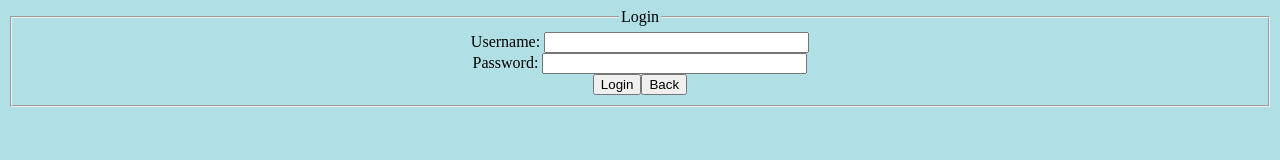
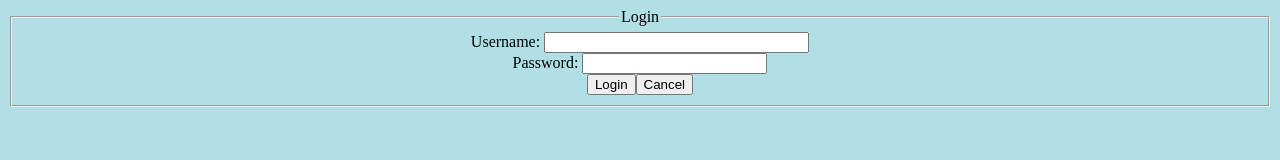
Before and after one commit to 31435151/LoginBaladadJohn, a website: page public/index.html in a window 1280 px wide. Drawn offline with Linux system fonts and the light colour scheme.

Commit message:
Login Changes

```diff
--- a/public/index.html
+++ b/public/index.html
@@ -14,14 +14,16 @@
             <fieldset align="center">
                 <legend>Login</legend>
                 Username:
-                    <input type =  "text" size="30" />
+                <input type = "email" size="30" />
                 <br>
                 Password:
-                    <input type = "text" size="30"/>
+                <input type="password" id="pwd" name="pwd" pattern="(?=.*\d)(?=.*[a-z])(?=.*[A-Z]).{8,}" title="Password should be a minimum of 8 characters, aplhanumeric with at least one special character.">
                 <br>
-                    <button>Login</button><button href="www.google.com">Back</button>
+                <input type="submit" value="Login" size="30"><input type="button" value="Cancel" size="30">
                 <br>
             </fieldset>
+
+
         </form>
     </body>
 </html>
```
Lines whose indentation alone changed are shown as unchanged.
